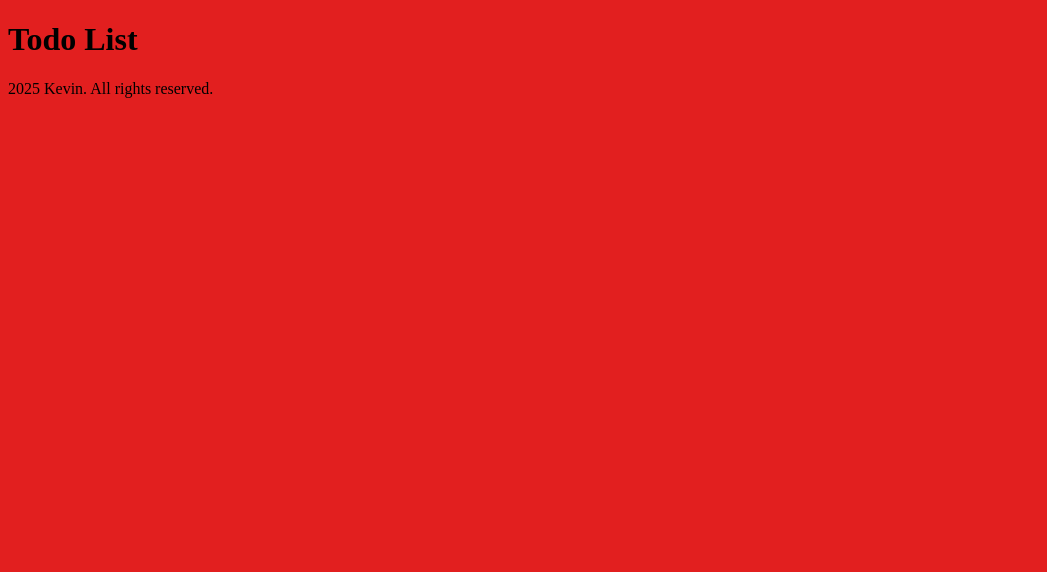
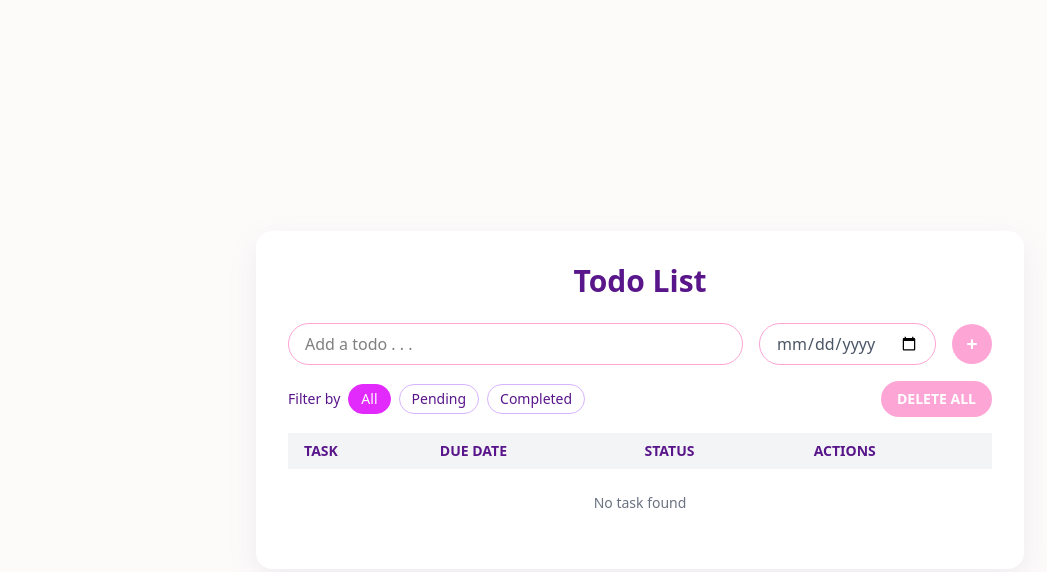
Before and after one commit to Revou-Coding-Camp/codingcamp-7-jul-25-KevinKur, a plain HTML site: page index.html in a window 1280 px wide. Shown: the whole page, without its empty margins (0-1047 px from the left). Drawn offline with nearby package versions, Linux system fonts and the light colour scheme.

Commit message:
final
Done

```diff
--- a/css/style.css
+++ b/css/style.css
@@ -1,3 +1,18 @@
-body {
-  background-color: #e21f1f;
+.custom-shadow {
+  box-shadow: 0 10px 30px rgba(100, 100, 150, 0.1);
 }
+.filter-btn {
+  border: 1px solid #d8b4fe; /* Tailwind border-purple-300 */
+  background-color: white;
+  padding: 0.25rem 0.75rem;
+  border-radius: 9999px;
+  transition: background-color 0.2s, color 0.2s;
+}
+.filter-btn:hover {
+  background-color: #f3e8ff; /* Tailwind hover:bg-purple-100 */
+}
+.filter-active {
+  background-color: #e12afb; /* Tailwind bg-purple-300 */
+  color: white;
+  border-color: #e12afb;
+}
--- a/index.html
+++ b/index.html
@@ -1,20 +1,105 @@
 <!DOCTYPE html>
-<head>
-    <meta charset="UTF-8">
-    <meta name="viewport" content="width=device-width, initial-scale=1.0">
-    <title>Todo - Kevin</title>
+<html lang="en">
+  <head>
+    <meta charset="UTF-8" />
+    <meta name="viewport" content="width=device-width, initial-scale=1.0" />
+    <title>Todo List</title>
+    <script src="https://cdn.jsdelivr.net/npm/@tailwindcss/browser@4"></script>
+    <!-- CSS -->
+    <link rel="stylesheet" href="css/style.css" />
+  </head>
 
-    <link rel="stylesheet" href="css/style.css">
-</head>
-<body>
-    <header>
-        <h1>Todo List</h1>
-    </header>
-    <main></main>
+  <body
+    class="bg-[#fdfbfa] font-sans flex items-center justify-center min-h-screen"
+  >
+    <div
+      class="bg-white rounded-2xl shadow-lg custom-shadow w-full max-w-3xl p-8"
+    >
+      <h1 class="text-3xl font-bold text-center text-purple-900 mb-6">
+        Todo List
+      </h1>
 
-    <footer>
-        <span>2025 Kevin. All rights reserved.</span>
-    </footer>
+      <!-- Notification -->
+      <div
+        id="notification"
+        class="hidden mb-4 text-sm text-white px-4 py-2 rounded-lg"
+      ></div>
 
-</body>
+      <div class="flex flex-wrap items-center gap-4 mb-4">
+        <input
+          type="text"
+          id="todoInput"
+          placeholder="Add a todo . . ."
+          class="flex-1 border border-pink-300 rounded-full px-4 py-2 focus:outline-none"
+        />
+        <input
+          type="date"
+          id="dueDate"
+          class="border border-pink-300 rounded-full px-4 py-2 focus:outline-none text-gray-600"
+        />
+        <button
+          onclick="addTodo()"
+          class="bg-pink-300 text-white w-10 h-10 rounded-full flex items-center justify-center text-xl font-bold transition delay-150 duration-300 ease-in-out hover:-translate-y-1 hover:scale-110 hover:bg-fuchsia-500"
+        >
+          +
+        </button>
+      </div>
+
+      <div
+        class="flex justify-between items-center mb-4 text-sm text-purple-900 font-medium"
+      >
+        <div class="flex items-center gap-2">
+          <span>Filter by</span>
+          <button
+            id="filter-all"
+            onclick="filterTodos('all')"
+            class="filter-btn"
+          >
+            All
+          </button>
+          <button
+            id="filter-pending"
+            onclick="filterTodos('pending')"
+            class="filter-btn"
+          >
+            Pending
+          </button>
+          <button
+            id="filter-completed"
+            onclick="filterTodos('completed')"
+            class="filter-btn"
+          >
+            Completed
+          </button>
+        </div>
+        <button
+          onclick="deleteAll()"
+          class="bg-pink-300 text-white px-4 py-2 rounded-full font-bold transition delay-150 duration-300 ease-in-out hover:-translate-y-1 hover:scale-110 hover:bg-rose-600"
+        >
+          DELETE ALL
+        </button>
+      </div>
+
+      <table class="w-full text-left text-sm">
+        <thead class="bg-gray-100 text-purple-900">
+          <tr>
+            <th class="py-2 px-4 font-bold">TASK</th>
+            <th class="py-2 px-4 font-bold">DUE DATE</th>
+            <th class="py-2 px-4 font-bold">STATUS</th>
+            <th class="py-2 px-4 font-bold">ACTIONS</th>
+          </tr>
+        </thead>
+        <tbody id="todoList">
+          <tr>
+            <td colspan="4" class="text-center py-6 text-gray-500">
+              No task found
+            </td>
+          </tr>
+        </tbody>
+      </table>
+    </div>
+
+    <!-- JS -->
+    <script src="js/script.js"></script>
+  </body>
 </html>
--- a/js/script.js
+++ b/js/script.js
@@ -0,0 +1,111 @@
+const todoInput = document.getElementById("todoInput");
+const dueDateInput = document.getElementById("dueDate");
+const todoList = document.getElementById("todoList");
+const notification = document.getElementById("notification");
+
+let todos = JSON.parse(localStorage.getItem("todos")) || [];
+let filter = "all";
+
+function showNotification(message, type = "success") {
+  notification.textContent = message;
+  notification.className = `mb-4 text-sm px-4 py-2 rounded-lg text-white ${
+    type === "success" ? "bg-green-500" : "bg-red-500"
+  }`;
+  notification.classList.remove("hidden");
+  setTimeout(() => {
+    notification.classList.add("hidden");
+  }, 3000);
+}
+
+function saveToLocalStorage() {
+  localStorage.setItem("todos", JSON.stringify(todos));
+}
+
+function renderTodos() {
+  todoList.innerHTML = "";
+  let filteredTodos = todos;
+  if (filter === "pending") {
+    filteredTodos = todos.filter((todo) => !todo.completed);
+  } else if (filter === "completed") {
+    filteredTodos = todos.filter((todo) => todo.completed);
+  }
+
+  if (filteredTodos.length === 0) {
+    todoList.innerHTML =
+      '<tr><td colspan="4" class="text-center py-6 text-gray-500">No task found</td></tr>';
+    return;
+  }
+
+  filteredTodos.forEach((todo, index) => {
+    const row = document.createElement("tr");
+
+    row.innerHTML = `
+          <td class="py-2 px-4">${todo.text}</td>
+          <td class="py-2 px-4">${todo.date || "No due date"}</td>
+          <td class="py-2 px-4">${todo.completed ? "Completed" : "Pending"}</td>
+          <td class="py-2 px-4">
+            <button onclick="toggleStatus(${index})" class="text-blue-600 hover:underline">Toggle</button>
+            <button onclick="deleteTodo(${index})" class="text-red-600 hover:underline ml-2">Delete</button>
+          </td>
+        `;
+
+    todoList.appendChild(row);
+  });
+}
+
+function addTodo() {
+  const text = todoInput.value.trim();
+  const date = dueDateInput.value;
+
+  if (!text) {
+    showNotification("Please enter a task name", "error");
+    return;
+  }
+
+  todos.push({ text, date: date || null, completed: false });
+  saveToLocalStorage();
+  todoInput.value = "";
+  dueDateInput.value = "";
+  renderTodos();
+  showNotification("Todo added successfully");
+}
+
+function deleteTodo(index) {
+  todos.splice(index, 1);
+  saveToLocalStorage();
+  renderTodos();
+  showNotification("Todo deleted");
+}
+
+function toggleStatus(index) {
+  todos[index].completed = !todos[index].completed;
+  saveToLocalStorage();
+  renderTodos();
+}
+
+function deleteAll() {
+  todos = [];
+  saveToLocalStorage();
+  renderTodos();
+  showNotification("All todos deleted");
+}
+
+function updateFilterStyles() {
+  document
+    .querySelectorAll(".filter-btn")
+    .forEach((btn) => btn.classList.remove("filter-active"));
+  const activeBtn = document.getElementById(`filter-${filter}`);
+  if (activeBtn) {
+    activeBtn.classList.add("filter-active");
+  }
+}
+
+function filterTodos(type) {
+  filter = type;
+  renderTodos();
+  updateFilterStyles();
+}
+
+updateFilterStyles();
+
+renderTodos();
```
